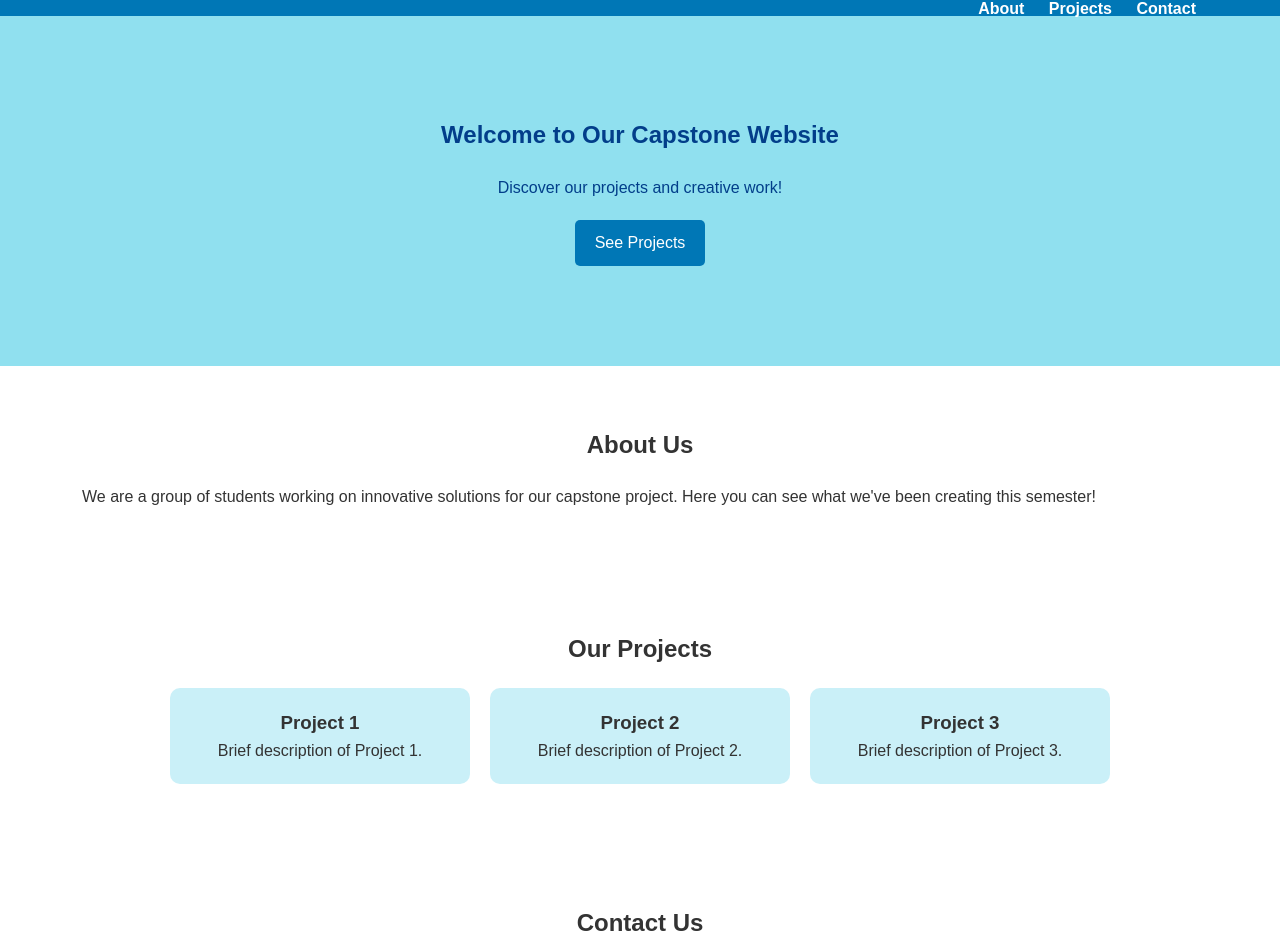
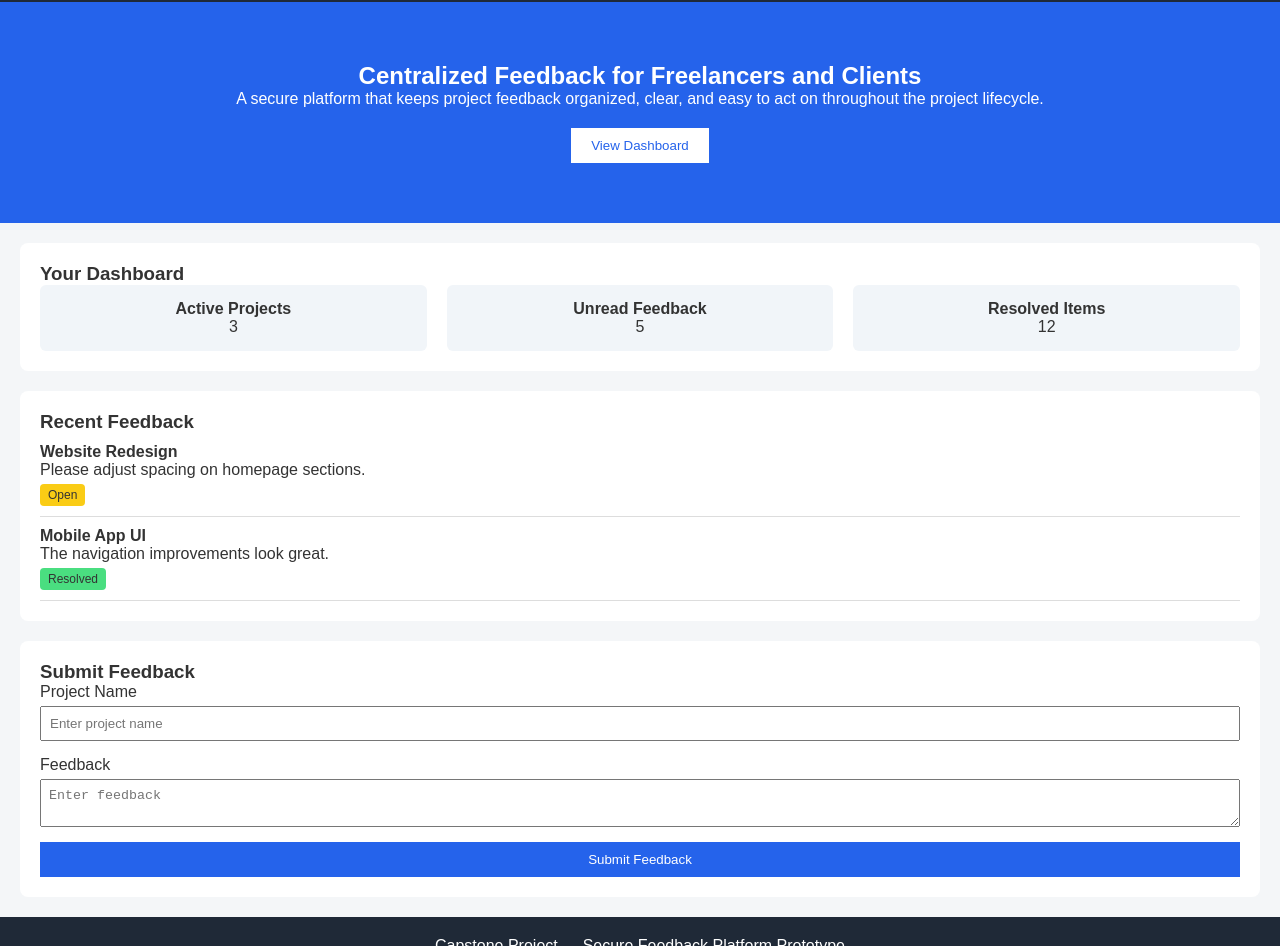
Before and after one commit to JKaur2716/cprg-phase1, a website: page public/index.html in a window 1280 px wide. Shown: the part 75-1021 px from the top of the page. Drawn offline with Linux system fonts and the light colour scheme.

Commit message:
HTML and CSS

```diff
--- a/public/index.html
+++ b/public/index.html
@@ -3,75 +3,98 @@
 <head>
     <meta charset="UTF-8">
     <meta name="viewport" content="width=device-width, initial-scale=1.0">
-    <title>Capstone Project</title>
+    <title> Refinite </title>
     <link rel="stylesheet" href="styles.css">
 </head>
 <body>
-    <!-- Header -->
+
 <header>
-        <div class="container">
-            <h1>Capstone Project</h1>
+    <h1>Refinite</h1>
     <nav>
-                <ul>
-                    <li><a href="#about">About</a></li>
-                    <li><a href="#projects">Projects</a></li>
-                    <li><a href="#contact">Contact</a></li>
-                </ul>
+        <a href="#dashboard">Dashboard</a>
+        <a href="#feedback">Feedback</a>
+        <a href="#submit">Submit Feedback</a>
     </nav>
-        </div>
 </header>
 
-    <!-- Hero Section -->
+<main>
+
+    <!-- Hero -->
     <section class="hero">
-        <div class="container">
-            <h2>Welcome to Our Capstone Website</h2>
-            <p>Discover our projects and creative work!</p>
-            <a href="#projects" class="btn">See Projects</a>
+        <h2>Centralized Feedback for Freelancers and Clients</h2>
+        <p>
+            A secure platform that keeps project feedback organized, clear,
+            and easy to act on throughout the project lifecycle.
+        </p>
+        <button>View Dashboard</button>
+    </section>
+
+    <!-- Dashboard -->
+    <section id="dashboard" class="card">
+        <h3>Your Dashboard</h3>
+        <div class="stats">
+
+            <div class="stat-box">
+                <h4>Active Projects</h4>
+                <p>3</p>
+            </div>
+
+            <div class="stat-box">
+                <h4>Unread Feedback</h4>
+                <p>5</p>
+            </div>
+
+            <div class="stat-box">
+                <h4>Resolved Items</h4>
+                <p>12</p>
+            </div>
+
         </div>
     </section>
 
-    <!-- About Section -->
-    <section id="about">
-        <div class="container">
-            <h2>About Us</h2>
-            <p>We are a group of students working on innovative solutions for our capstone project. Here you can see what we've been creating this semester!</p>
+    <!-- Feedback list -->
+    <section id="feedback" class="card">
+
+        <h3>Recent Feedback</h3>
+
+        <div class="feedback-item">
+            <h4>Website Redesign</h4>
+            <p>Please adjust spacing on homepage sections.</p>
+            <span class="status open">Open</span>
         </div>
+
+        <div class="feedback-item">
+            <h4>Mobile App UI</h4>
+            <p>The navigation improvements look great.</p>
+            <span class="status resolved">Resolved</span>
+        </div>
+
     </section>
 
-    <!-- Projects Section -->
-    <section id="projects">
-        <div class="container">
-            <h2>Our Projects</h2>
-            <div class="project-grid">
-                <div class="project-card">
-                    <h3>Project 1</h3>
-                    <p>Brief description of Project 1.</p>
-                </div>
-                <div class="project-card">
-                    <h3>Project 2</h3>
-                    <p>Brief description of Project 2.</p>
-                </div>
-                <div class="project-card">
-                    <h3>Project 3</h3>
-                    <p>Brief description of Project 3.</p>
-                </div>
-            </div>
-        </div>
+    <!-- Submit form -->
+    <section id="submit" class="card">
+
+        <h3>Submit Feedback</h3>
+
+        <form>
+
+            <label>Project Name</label>
+            <input type="text" placeholder="Enter project name">
+
+            <label>Feedback</label>
+            <textarea placeholder="Enter feedback"></textarea>
+
+            <button type="submit">Submit Feedback</button>
+
+        </form>
+
     </section>
 
-    <!-- Contact Section -->
-    <section id="contact">
-        <div class="container">
-            <h2>Contact Us</h2>
-            <p>Email: team@example.com</p>
-        </div>
-    </section>
+</main>
 
-    <!-- Footer -->
 <footer>
-        <div class="container">
-            <p>&copy; 2026 Capstone Project Team. All rights reserved.</p>
-        </div>
+    <p>Capstone Project — Secure Feedback Platform Prototype</p>
 </footer>
+
 </body>
 </html>
--- a/public/styles.css
+++ b/public/styles.css
@@ -1,99 +1,119 @@
-
+/* Reset */
 * {
+    box-sizing: border-box;
     margin: 0;
     padding: 0;
-    box-sizing: border-box;
 }
 
+/* Body */
 body {
     font-family: Arial, sans-serif;
-    line-height: 1.6;
+    background-color: #f4f6f8;
     color: #333;
-}
-
-.container {
-    width: 90%;
-    max-width: 1200px;
-    margin: auto;
 }
 
 /* Header */
 header {
-    background-color: #0077b6;
+    background-color: #1f2937;
     color: white;
-    padding: 20px 0;
+    padding: 20px;
+    display: flex;
+    justify-content: space-between;
+    align-items: center;
 }
 
-header h1 {
-    display: inline-block;
+nav a {
+    color: white;
     margin-left: 20px;
+    text-decoration: none;
 }
 
-nav ul {
-    list-style: none;
-    float: right;
-    margin-right: 20px;
+/* Hero */
+.hero {
+    background-color: #2563eb;
+    color: white;
+    padding: 60px 20px;
+    text-align: center;
 }
 
-nav ul li {
-    display: inline-block;
-    margin-left: 20px;
+.hero button {
+    margin-top: 20px;
+    padding: 10px 20px;
+    border: none;
+    background-color: white;
+    color: #2563eb;
+    cursor: pointer;
 }
 
-nav ul li a {
-    color: white;
-    text-decoration: none;
-    font-weight: bold;
+/* Cards */
+.card {
+    background-color: white;
+    margin: 20px;
+    padding: 20px;
+    border-radius: 8px;
 }
 
-/* Hero Section */
-.hero {
-    background-color: #90e0ef;
-    color: #023e8a;
-    text-align: center;
-    padding: 100px 20px;
+/* Dashboard stats */
+.stats {
+    display: flex;
+    gap: 20px;
 }
 
-.hero .btn {
-    display: inline-block;
-    background-color: #0077b6;
-    color: white;
-    padding: 10px 20px;
-    text-decoration: none;
-    margin-top: 20px;
-    border-radius: 5px;
+.stat-box {
+    background-color: #f1f5f9;
+    padding: 15px;
+    flex: 1;
+    text-align: center;
+    border-radius: 6px;
 }
 
-/* Sections */
-section {
-    padding: 60px 20px;
+/* Feedback */
+.feedback-item {
+    border-bottom: 1px solid #ddd;
+    padding: 10px 0;
 }
 
-section h2 {
-    text-align: center;
-    margin-bottom: 20px;
+.status {
+    display: inline-block;
+    margin-top: 5px;
+    padding: 4px 8px;
+    font-size: 12px;
+    border-radius: 4px;
 }
 
-/* Project Grid */
-.project-grid {
-    display: flex;
-    flex-wrap: wrap;
-    gap: 20px;
-    justify-content: center;
+.open {
+    background-color: #facc15;
 }
 
-.project-card {
-    background-color: #caf0f8;
-    padding: 20px;
-    width: 300px;
-    border-radius: 10px;
-    text-align: center;
+.resolved {
+    background-color: #4ade80;
+}
+
+/* Form */
+form {
+    display: flex;
+    flex-direction: column;
+}
+
+input, textarea {
+    margin-top: 5px;
+    margin-bottom: 15px;
+    padding: 8px;
+}
+
+button[type="submit"] {
+    background-color: #2563eb;
+    color: white;
+    padding: 10px;
+    border: none;
+    cursor: pointer;
 }
 
 /* Footer */
 footer {
-    background-color: #0077b6;
+    text-align: center;
+    padding: 20px;
+    background-color: #1f2937;
     color: white;
-    text-align: center;
-    padding: 20px 0;
+    margin-top: 20px;
 }
```
Lines whose indentation alone changed are shown as unchanged.
